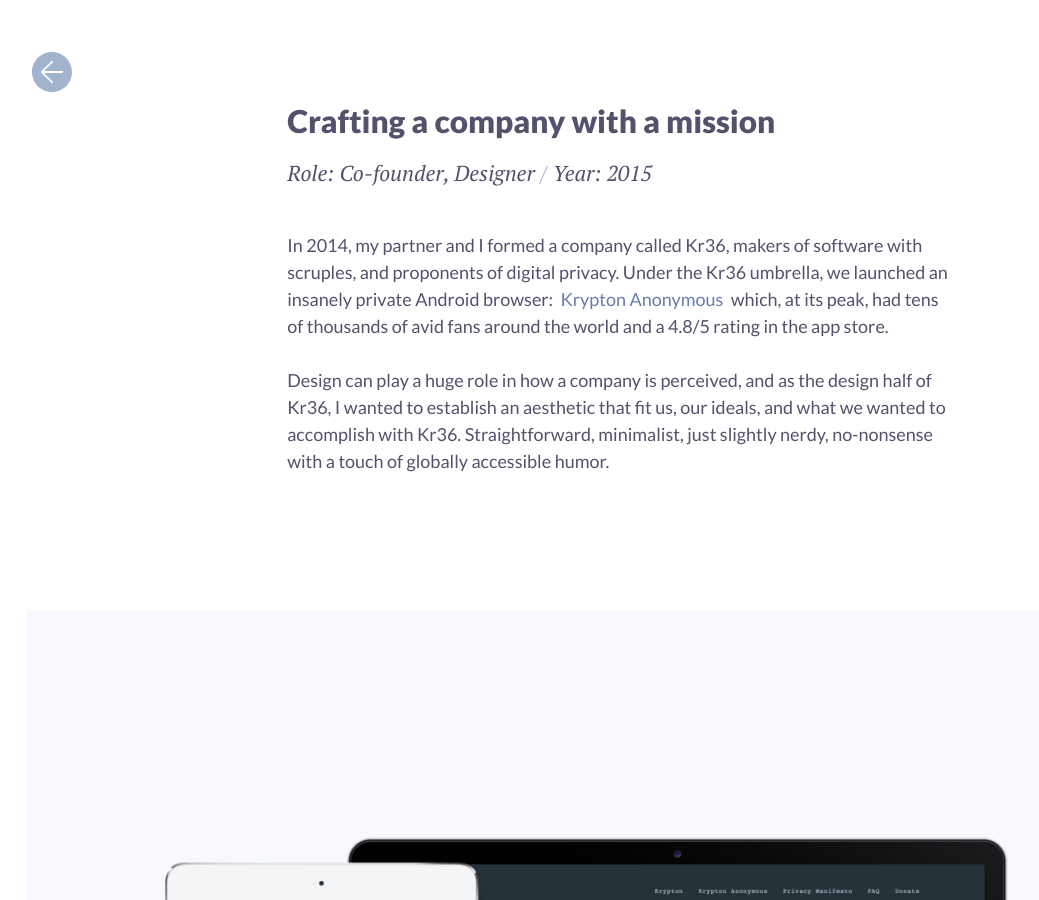
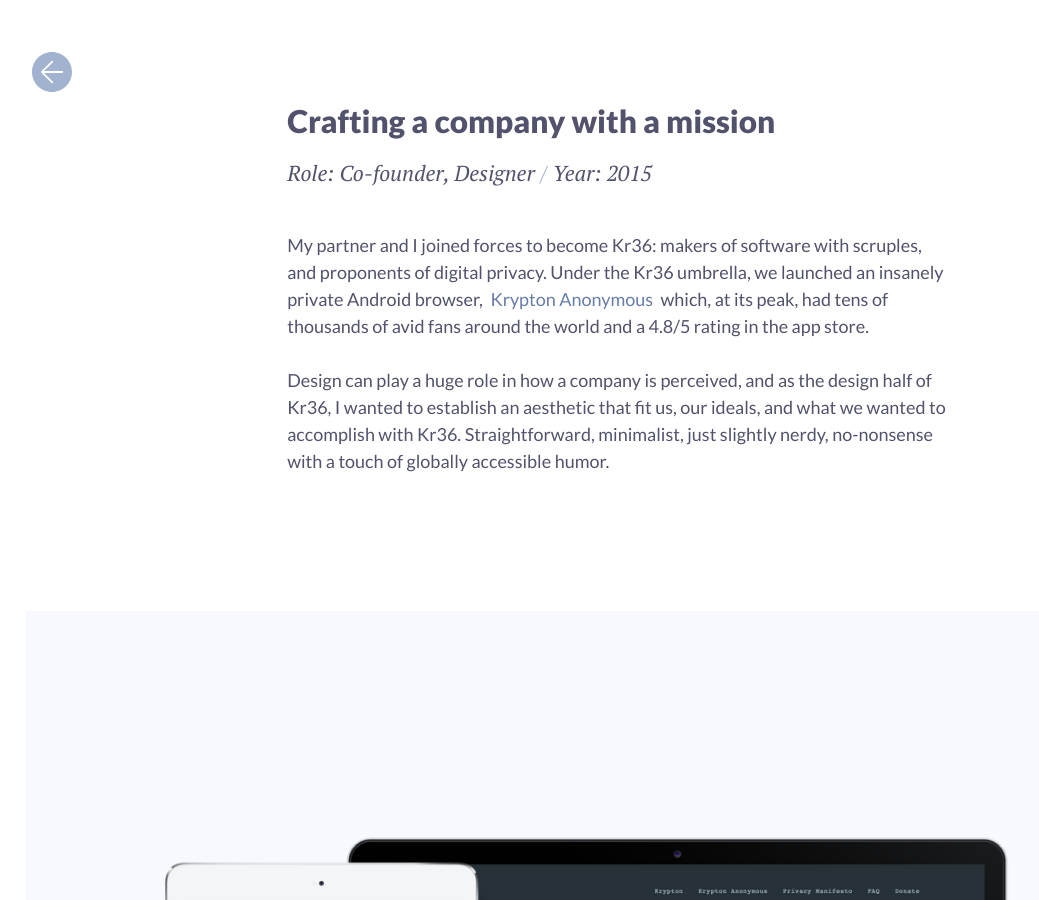
Before and after one commit to ericakatrak/ericakatrak.github.io, a Jekyll site: the page built from _posts/2016-09-06-kr36.md, in a window 1280 px wide and 900 px high. Shown: the whole window, without its empty margins (20-1059 px from the left). Built offline with Jekyll 4.4.1, drawn with Linux system fonts in a browser that asks for light colours.

Commit message:
copy update

```diff
--- a/_posts/2016-09-06-kr36.md
+++ b/_posts/2016-09-06-kr36.md
@@ -7,7 +7,7 @@
 <section>
   <h1>{{ page.title }}</h1>
   <h2>Role: Co-founder, Designer <span class="lt">/</span> Year: 2015</h2>
-  <p>In 2014, my partner and I formed a company called Kr36, makers of software with scruples, and proponents of digital privacy. Under the Kr36 umbrella, we launched an insanely private Android browser: <a href="{{ site.url }}/krypton.html">Krypton Anonymous</a> which, at its peak, had tens of thousands of avid fans around the world and a 4.8/5 rating in the app store.</p>
+  <p>My partner and I joined forces to become Kr36: makers of software with scruples, and proponents of digital privacy. Under the Kr36 umbrella, we launched an insanely private Android browser, <a href="{{ site.url }}/krypton.html">Krypton Anonymous</a> which, at its peak, had tens of thousands of avid fans around the world and a 4.8/5 rating in the app store.</p>
   <p>Design can play a huge role in how a company is perceived, and as the design half of Kr36, I wanted to establish an aesthetic that fit us, our ideals, and what we wanted to accomplish with Kr36. Straightforward, minimalist, just slightly nerdy, no-nonsense with a touch of globally accessible humor.</p>
 </section>
 
```
